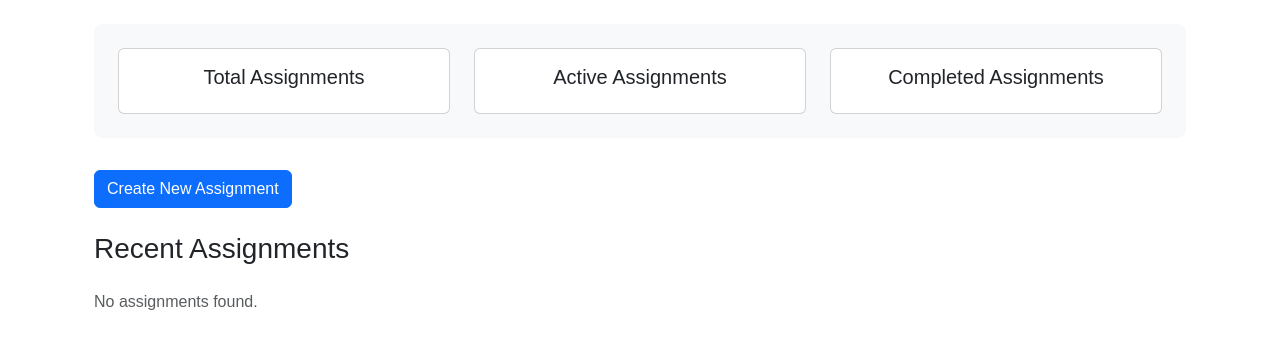
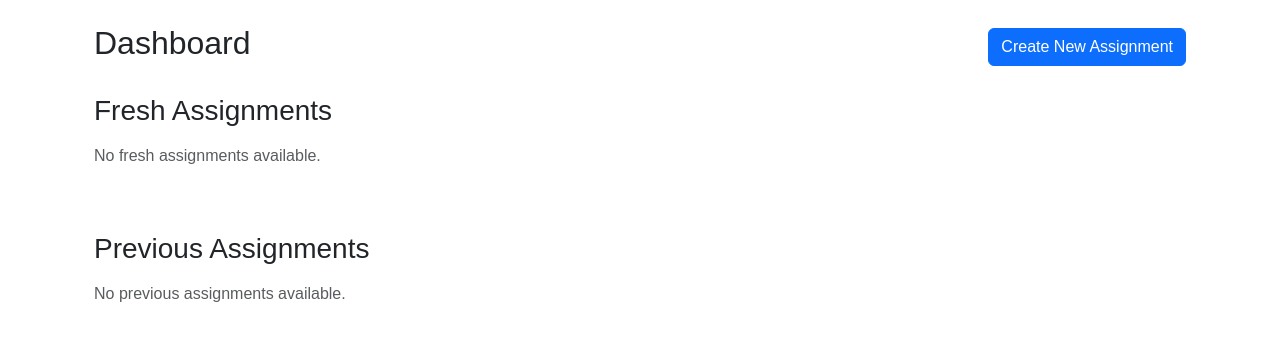
Before and after one commit to BjornBishop/pp4-draft3, a Django app: page /dashboard/ in a window 1280 px wide. Shown: the part 56-405 px from the top of the page. Run offline with Django 4.2, Linux system fonts and the light colour scheme; the visitor is signed in with stand-in values (Sample User, id 1).

Commit message:
adjusting stuff, cant remember

```diff
--- a/static/css/main.css
+++ b/static/css/main.css
@@ -58,6 +58,30 @@ body {
     line-height: 1.6;
 }
 
+.assignment-card {
+    height: 100%;
+    padding: 1.25rem;
+    border: 1px solid #ddd;
+    border-radius: 8px;
+    background-color: white;
+    box-shadow: 0 2px 4px rgba(0,0,0,0.05);
+    display: flex;
+    flex-direction: column;
+}
+
+.assignment-actions {
+    margin-top: auto;
+    padding-top: 1rem;
+}
+
+.assignment-actions .btn {
+    margin-right: 0.5rem;
+}
+
+.bg-light .assignment-card {
+    background-color: #f8f9fa;
+}
+
 /* Dashboard styles */
 .dashboard-stats {
     background-color: #f8f9fa;
--- a/templates/dashboard.html
+++ b/templates/dashboard.html
@@ -2,51 +2,110 @@
 
 {% block content %}
 <div class="container">
-    <div class="dashboard-stats">
-        <div class="row">
-            <div class="col-md-4">
-                <div class="card text-center">
-                    <div class="card-body">
-                        <h5 class="card-title">Total Assignments</h5>
-                        <p class="card-text display-4">{{ total_assignments }}</p>
-                    </div>
-                </div>
-            </div>
-            <div class="col-md-4">
-                <div class="card text-center">
-                    <div class="card-body">
-                        <h5 class="card-title">Active Assignments</h5>
-                        <p class="card-text display-4">{{ active_assignments }}</p>
-                    </div>
-                </div>
-            </div>
-            <div class="col-md-4">
-                <div class="card text-center">
-                    <div class="card-body">
-                        <h5 class="card-title">Completed Assignments</h5>
-                        <p class="card-text display-4">{{ completed_assignments }}</p>
-                    </div>
-                </div>
-            </div>
-        </div>
-    </div>
-
-    <div class="mb-4">
+    <div class="d-flex justify-content-between align-items-center mb-4">
+        <h2>Dashboard</h2>
         <a href="{% url 'create_assignment' %}" class="btn btn-primary">Create New Assignment</a>
     </div>
 
-    <h3 class="mb-4">Recent Assignments</h3>
-    {% for assignment in recent_assignments %}
-        <div class="assignment-card">
+    <!-- Fresh Assignments Section -->
+    <section class="mb-5">
+        <h3 class="mb-3">Fresh Assignments</h3>
+        <div class="row row-cols-1 row-cols-md-3 g-4">
+            {% for assignment in fresh_assignments|slice:":15" %}
+                <div class="col">
+                    <div class="assignment-card h-100">
                         <h4><a href="{% url 'assignment_detail' assignment.id %}" class="text-decoration-none">{{ assignment.title }}</a></h4>
                         <div class="assignment-meta">
                             <span class="badge bg-primary">{{ assignment.status }}</span>
                             <span class="ms-2">${{ assignment.budget }}</span>
                         </div>
                         <p class="assignment-description">{{ assignment.description|truncatewords:30 }}</p>
+                        {% if user == assignment.client %}
+                            <div class="assignment-actions mt-auto">
+                                <a href="{% url 'edit_assignment' assignment.id %}" class="btn btn-sm btn-outline-primary">Edit</a>
+                                <button type="button" class="btn btn-sm btn-outline-warning" data-bs-toggle="modal" data-bs-target="#deactivateModal{{ assignment.id }}">
+                                    Deactivate
+                                </button>
+                                <button type="button" class="btn btn-sm btn-outline-danger" data-bs-toggle="modal" data-bs-target="#deleteModal{{ assignment.id }}">
+                                    Delete
+                                </button>
+                            </div>
+
+                            <!-- Deactivate Modal -->
+                            <div class="modal fade" id="deactivateModal{{ assignment.id }}" tabindex="-1">
+                                <div class="modal-dialog">
+                                    <div class="modal-content">
+                                        <div class="modal-header">
+                                            <h5 class="modal-title">Deactivate Assignment</h5>
+                                            <button type="button" class="btn-close" data-bs-dismiss="modal"></button>
+                                        </div>
+                                        <div class="modal-body">
+                                            Are you sure you want to deactivate "{{ assignment.title }}"?
+                                        </div>
+                                        <div class="modal-footer">
+                                            <button type="button" class="btn btn-secondary" data-bs-dismiss="modal">Cancel</button>
+                                            <form action="{% url 'deactivate_assignment' assignment.id %}" method="post" class="d-inline">
+                                                {% csrf_token %}
+                                                <button type="submit" class="btn btn-warning">Deactivate</button>
+                                            </form>
+                                        </div>
+                                    </div>
+                                </div>
+                            </div>
+
+                            <!-- Delete Modal -->
+                            <div class="modal fade" id="deleteModal{{ assignment.id }}" tabindex="-1">
+                                <div class="modal-dialog">
+                                    <div class="modal-content">
+                                        <div class="modal-header">
+                                            <h5 class="modal-title">Delete Assignment</h5>
+                                            <button type="button" class="btn-close" data-bs-dismiss="modal"></button>
+                                        </div>
+                                        <div class="modal-body">
+                                            Are you sure you want to delete "{{ assignment.title }}"?
+                                        </div>
+                                        <div class="modal-footer">
+                                            <button type="button" class="btn btn-secondary" data-bs-dismiss="modal">Cancel</button>
+                                            <form action="{% url 'delete_assignment' assignment.id %}" method="post" class="d-inline">
+                                                {% csrf_token %}
+                                                <button type="submit" class="btn btn-danger">Delete</button>
+                                            </form>
+                                        </div>
+                                    </div>
+                                </div>
+                            </div>
+                        {% endif %}
+                    </div>
                 </div>
             {% empty %}
-        <p class="text-muted">No assignments found.</p>
+                <div class="col-12">
+                    <p class="text-muted">No fresh assignments available.</p>
+                </div>
             {% endfor %}
         </div>
+    </section>
+
+    <!-- Previous Assignments Section -->
+    <section>
+        <h3 class="mb-3">Previous Assignments</h3>
+        <div class="row row-cols-1 row-cols-md-3 g-4">
+            {% for assignment in previous_assignments|slice:":15" %}
+                <div class="col">
+                    <div class="assignment-card h-100 bg-light">
+                        <h4><a href="{% url 'assignment_detail' assignment.id %}" class="text-decoration-none">{{ assignment.title }}</a></h4>
+                        <div class="assignment-meta">
+                            <span class="badge bg-secondary">Deactivated</span>
+                            <span class="ms-2">${{ assignment.budget }}</span>
+                        </div>
+                        <p class="assignment-description">{{ assignment.description|truncatewords:30 }}</p>
+                    </div>
+                </div>
+            {% empty %}
+                <div class="col-12">
+                    <p class="text-muted">No previous assignments available.</p>
+                </div>
+            {% endfor %}
+        </div>
+    </section>
+</div>
 {% endblock %}
```
Also changed, not shown: core/migrations/0001_initial.py, core/migrations/0002_assignment_status_meetingrequest.py (deleted). Lines whose indentation alone changed are shown as unchanged.
